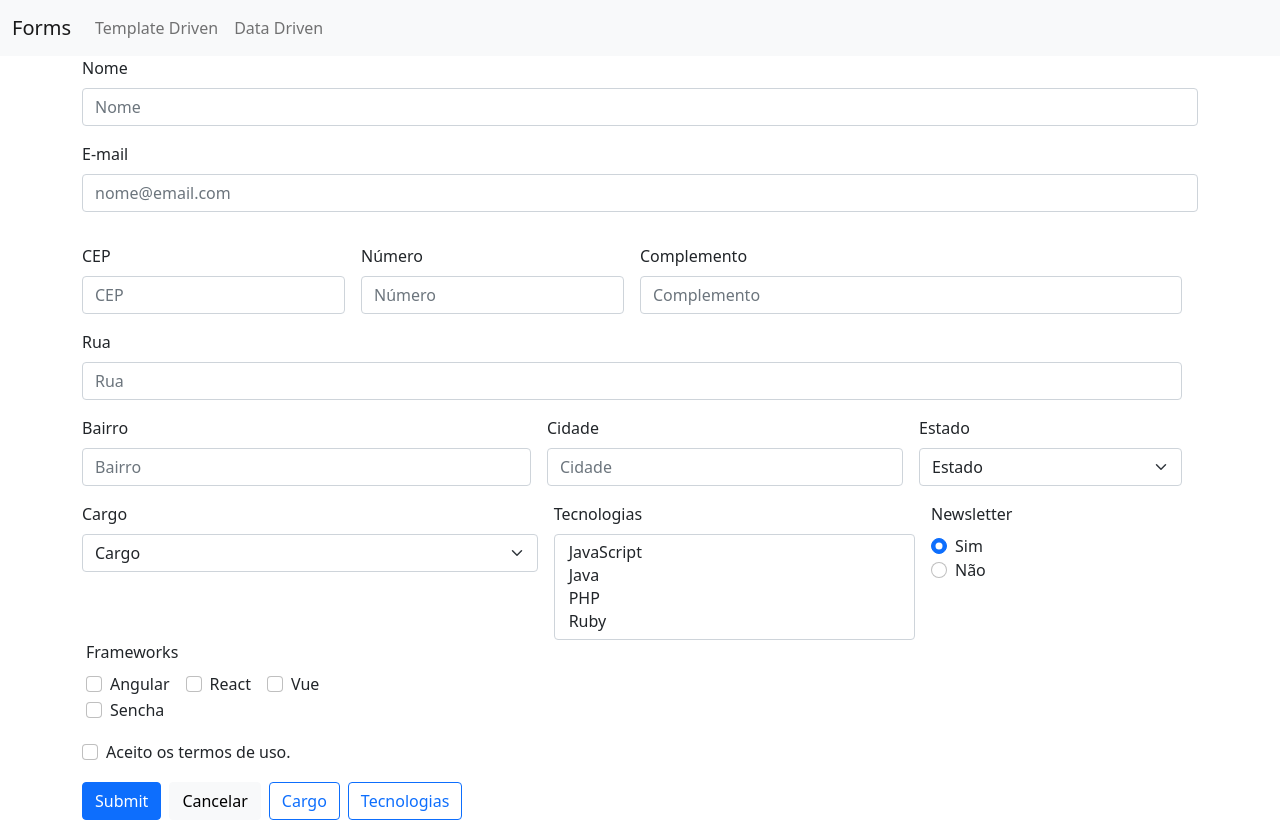
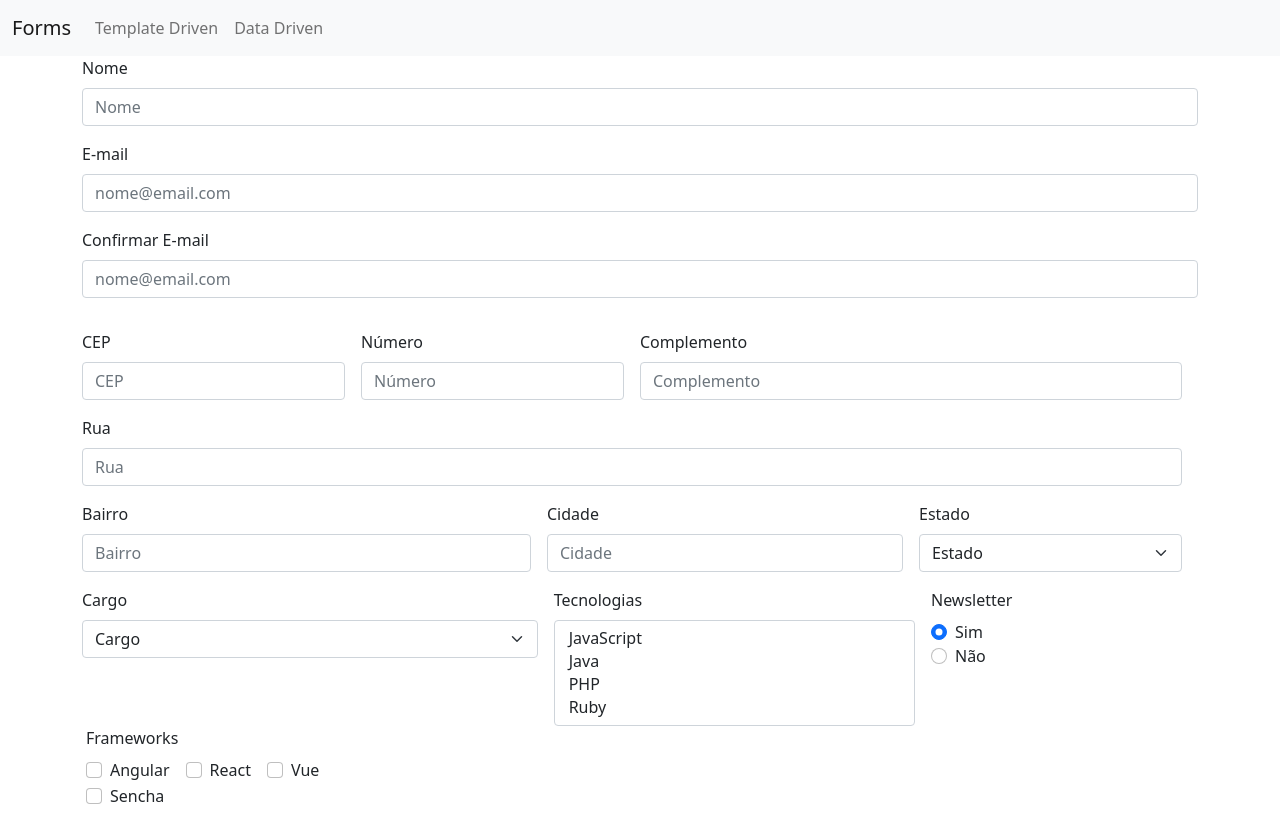
Before and after one commit to robertabononi/angular-loiane, an Angular app in the folder forms/: page /dataForm in a window 1280 px wide. Shown: the top 822 px of the page. Built offline with nearby package versions, Linux system fonts and the light colour scheme.

Commit message:
feat: create field and validation to confirm email

```diff
--- a/forms/src/app/data-form/data-form.component.html
+++ b/forms/src/app/data-form/data-form.component.html
@@ -13,6 +13,14 @@
     <input type="email" class="form-control" [class.is-invalid]="invalidTouchedField('email')" formControlName="email" id="email" placeholder="nome@email.com">
     <div *ngIf="invalidTouchedField('email')" class="alert alert-danger" role="alert">
       E-mail é obrigatório.
+    </div>
+  </div>
+
+  <div class="col-12">
+    <label for="confirmarEmail" class="form-label">Confirmar E-mail</label>
+    <input type="confirmarEmail" class="form-control" [class.is-invalid]="formulario.get('confirmarEmail')?.hasError('equalsTo')" formControlName="confirmarEmail" id="confirmarEmail" placeholder="nome@email.com">
+    <div *ngIf="formulario.get('confirmarEmail')?.hasError('equalsTo')" class="alert alert-danger" role="alert">
+      E-mails não são iguais.
     </div>
   </div>
 
--- a/forms/src/app/data-form/data-form.component.ts
+++ b/forms/src/app/data-form/data-form.component.ts
@@ -61,6 +61,7 @@ export class DataFormComponent implements OnInit {
     this.formulario = this.formBuilder.group({
       nome: [null, Validators.required],
       email: [null, [Validators.required, Validators.email]],
+      confirmarEmail: [null, [FormValidations.equalsTo('email')]],
 
       endereco: this.formBuilder.group({
         cep: [null, [Validators.required, FormValidations.cepValidator]],
--- a/forms/src/app/shared/form-validations.ts
+++ b/forms/src/app/shared/form-validations.ts
@@ -1,4 +1,4 @@
-import { AbstractControl, FormArray, FormControl } from "@angular/forms";
+import { AbstractControl, FormArray, FormControl, FormGroup } from "@angular/forms";
 
 export class FormValidations {
   static requiredMinCheckbox(min = 1) {
@@ -35,4 +35,33 @@ export class FormValidations {
     }
     return null; //caso seja válido
   }
+
+  static equalsTo(otherField: string) {
+    const validator = (formControl: AbstractControl) => {
+      if (formControl instanceof FormControl) {
+        if (otherField == null) {
+          throw new Error('É necessário informar um campo')
+        }
+
+        if (!formControl.root || !(<FormGroup>formControl.root).controls) {
+          return null;
+        }
+
+        const field = (<FormGroup>formControl.root).get(otherField);
+
+        if (!field) {
+          throw new Error('É necessário informar um campo válido.')
+        }
+
+        if (field.value !== formControl.value) {
+          return { equalsTo : otherField }
+        }
+
+        return null;
+
+      }
+      throw new Error('otherFiels is not an instance of FormControl');
+    }
+    return validator;
+  }
 }
```
